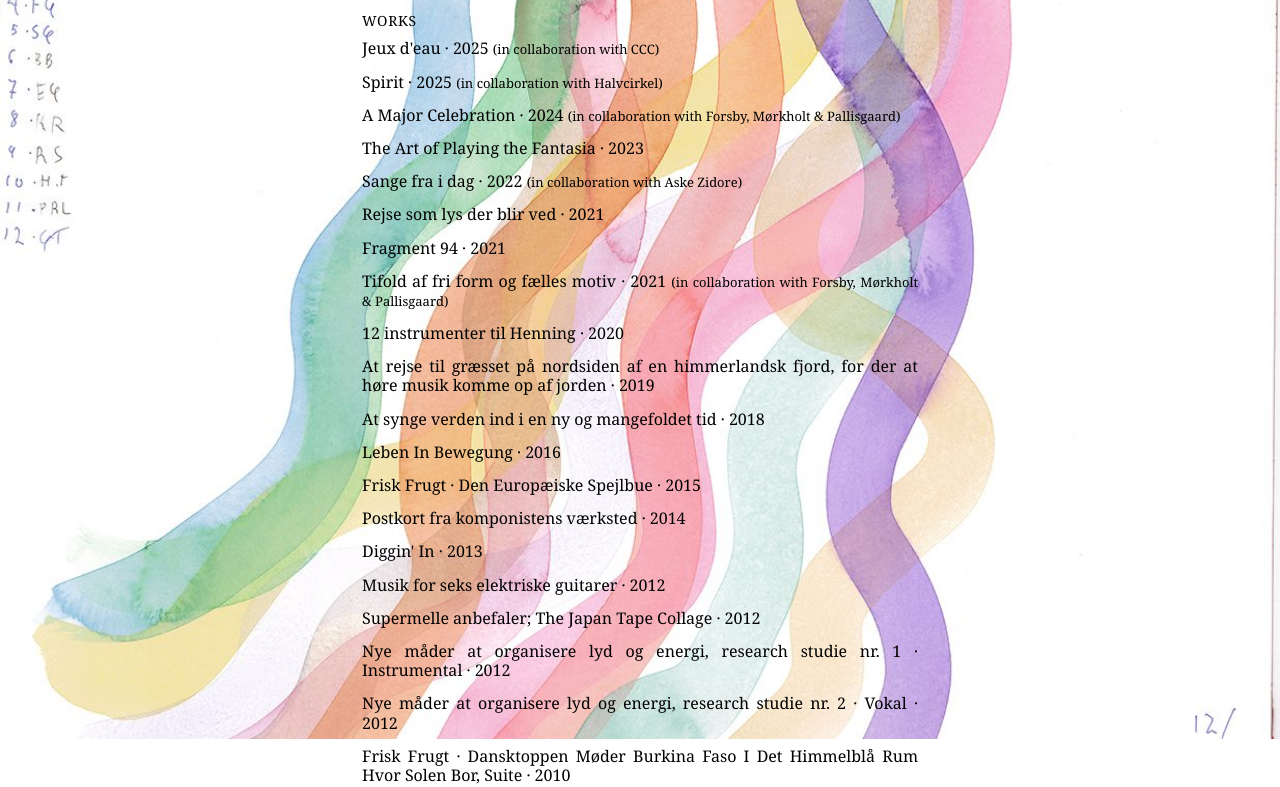
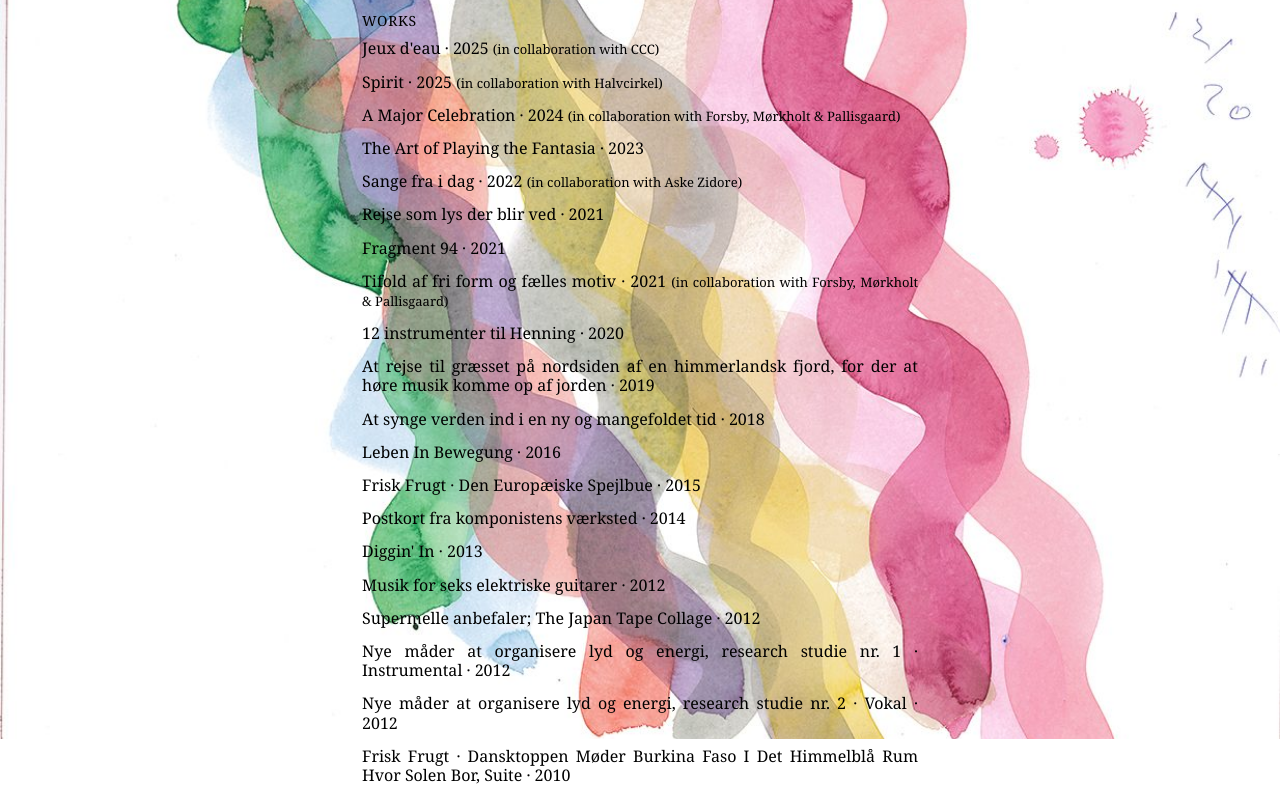
Before and after one commit to ALM-composer/ALM-composer.github.io, a plain HTML site: page index.html in a window 1280 px wide. Shown: the part 61-848 px from the top of the page. Drawn offline with Linux system fonts and the light colour scheme.

Commit message:
Change background image in index.html

```diff
--- a/index.html
+++ b/index.html
@@ -24,7 +24,7 @@
       z-index: -1;
       background:
         linear-gradient(rgba(255,255,255,var(--veil)), rgba(255,255,255,var(--veil))),
-        url("assets/bg-673.jpg") center / cover no-repeat;
+        url("assets/bg-works.jpg") center / cover no-repeat;
     }
 
     /* Menu: soft white instead of solid, so the painting shows faintly through */
```
